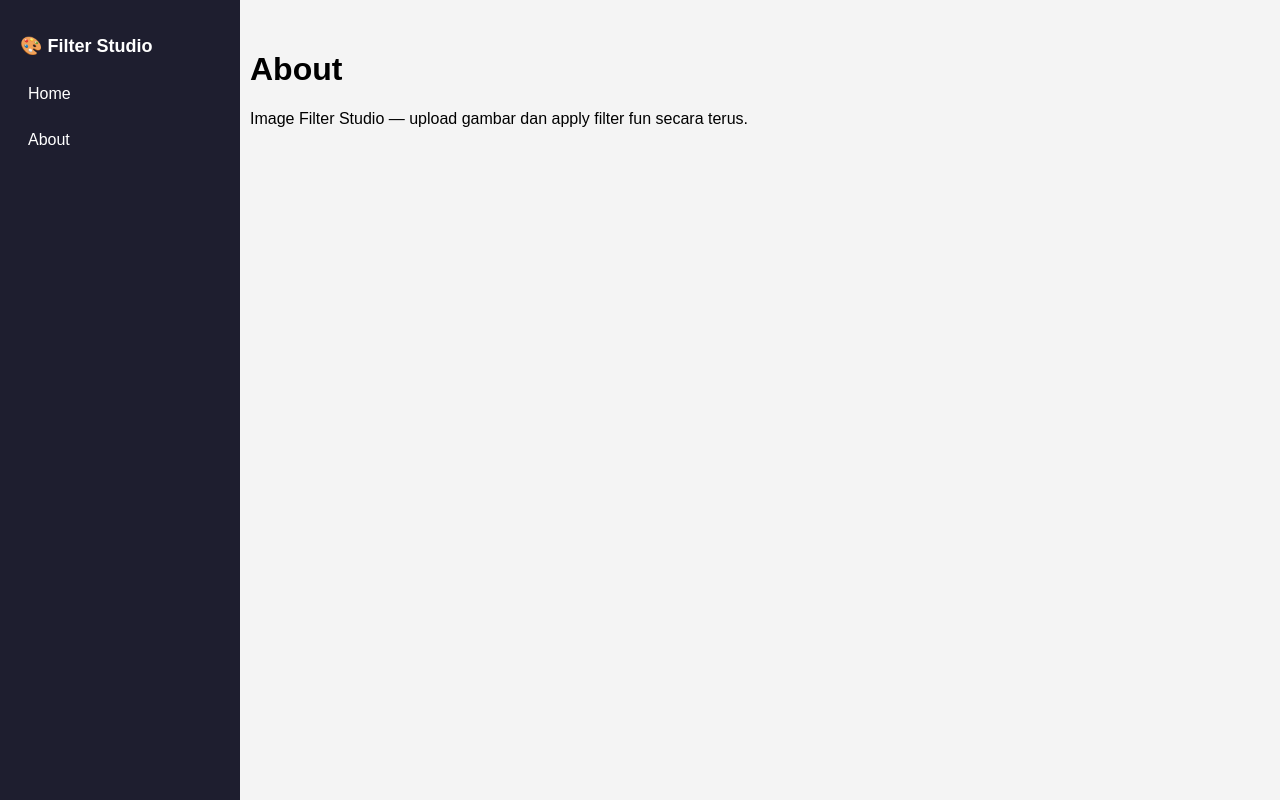
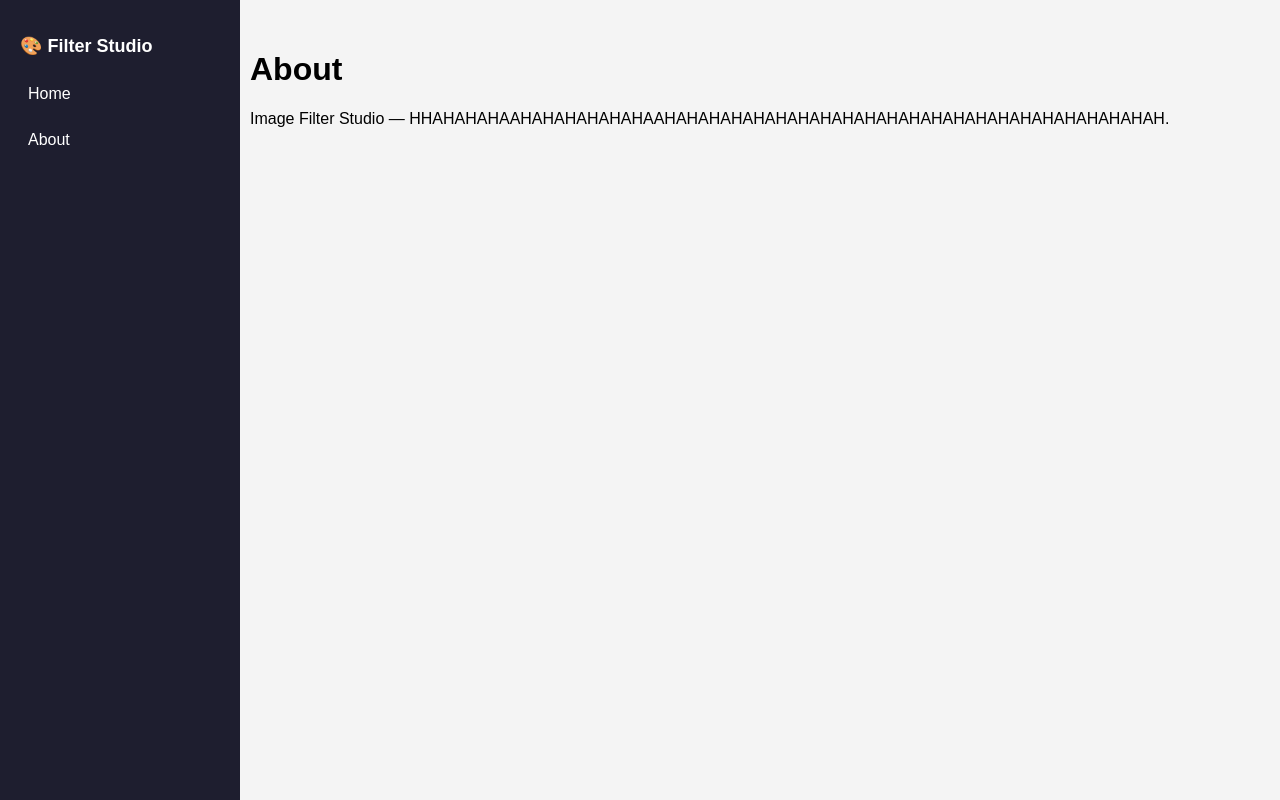
Before and after one commit to Adamnazeri/myproject, a FastAPI app: page /about in a window 1280 px wide. Run offline with FastAPI, Linux system fonts and the light colour scheme.

Commit message:
update about page content with placeholder text

```diff
--- a/template/about.html
+++ b/template/about.html
@@ -2,5 +2,5 @@
 {% block title %}About{% endblock %}
 {% block content %}
 <h1>About</h1>
-<p>Image Filter Studio — upload gambar dan apply filter fun secara terus.</p>
+<p>Image Filter Studio — HHAHAHAHAAHAHAHAHAHAHAAHAHAHAHAHAHAHAHAHAHAHAHAHAHAHAHAHAHAHAHAHAHAH.</p>
 {% endblock %}
```
